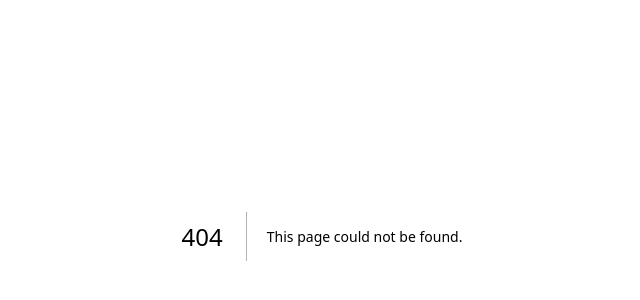
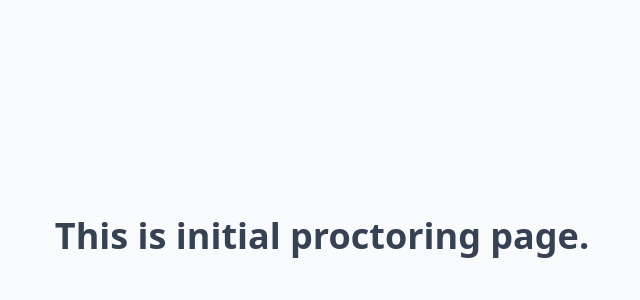
Before and after one commit to idilozis/TA-Management-System, a Next.js app in the folder ta-management-frontend/: page /proctoring in a window 1280 px wide. Before the commit this address had no page. Shown: the part 164-464 px from the top of the page, without its empty margins (318-958 px from the left). Built offline with nearby package versions, Linux system fonts and the light colour scheme.

Commit message:
added blank proctoring and duties pages

```diff
--- /dev/null
+++ b/ta-management-frontend/src/app/proctoring/page.tsx
@@ -0,0 +1,13 @@
+"use client";
+
+import React from "react";
+
+export default function ProctoringPage() {
+  return (
+    <div className="min-h-screen flex items-center justify-center bg-gray-50">
+      <h1 className="text-4xl font-bold text-gray-700">
+        This is initial proctoring page.
+      </h1>
+    </div>
+  );
+}
--- /dev/null
+++ b/ta-management-frontend/src/app/ta-duties/page.tsx
@@ -0,0 +1,13 @@
+"use client";
+
+import React from "react";
+
+export default function Duties() {
+  return (
+    <div className="min-h-screen flex items-center justify-center bg-gray-50">
+      <h1 className="text-4xl font-bold text-gray-700">
+        This is initial duties page.
+      </h1>
+    </div>
+  );
+}
```
